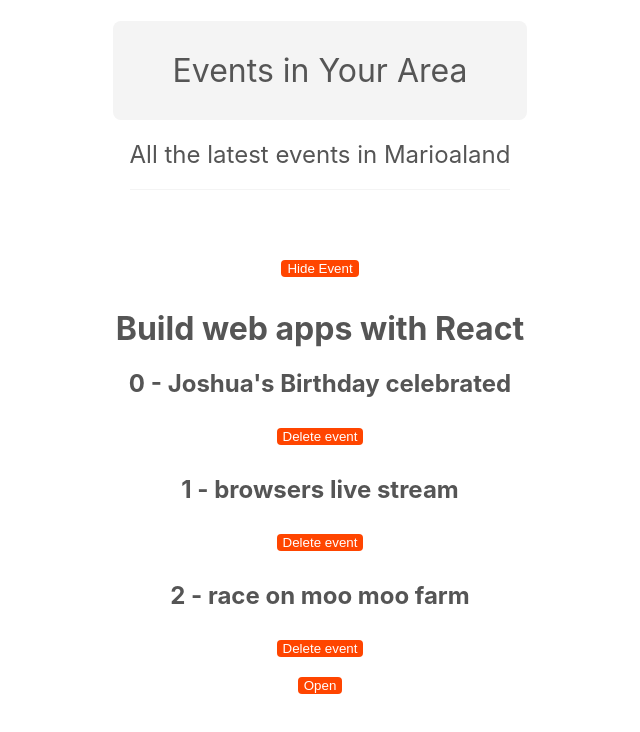
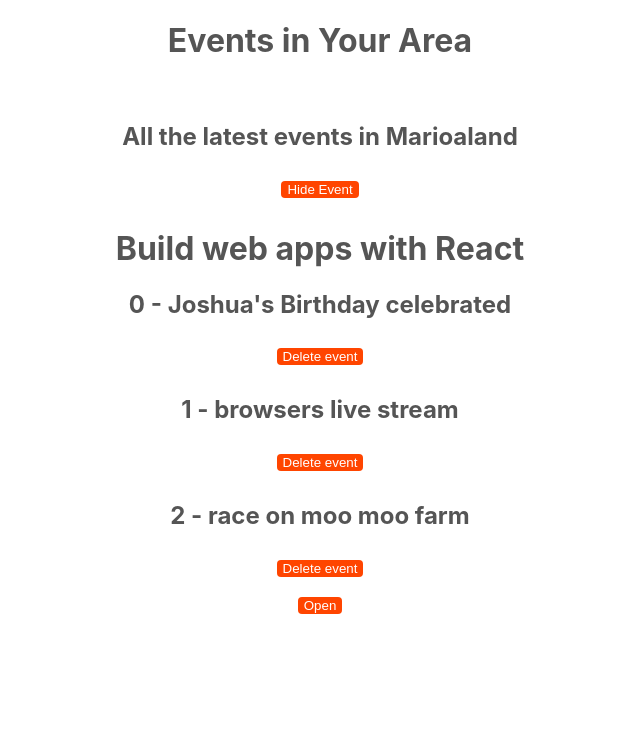
Before and after one commit to Josh-Alhassan/React-and-firebase, a React (Create React App) app in the folder my-react-app/: page / in a window 1280 px wide. Shown: the top 732 px of the page, without its empty margins (320-960 px from the left). Built offline with nearby package versions, Linux system fonts and the light colour scheme; the HTML template or start-up script is replaced by a standard one.

Commit message:
component style sheets

```diff
--- a/my-react-app/src/components/Modal.js
+++ b/my-react-app/src/components/Modal.js
@@ -1,4 +1,5 @@
 import './Modal.css'
+import ReactDOM from 'react';
 
 export default function Modal( {children, handleClose} ) {
   return ReactDOM.createPortal((
--- /dev/null
+++ b/my-react-app/src/components/Title.css
@@ -0,0 +1,18 @@
+.title-block .title {
+    display: inline-block;
+    padding: 30px 60px;
+    background: #f4f4f4;
+    border-radius: 8px;
+    font-weight: normal;
+    margin-bottom: 10px;
+  }
+
+.title-block .subtitle {
+    display: inline-block;
+    color: #555;
+    font-weight: normal;
+    padding-bottom: 20px;
+    border-bottom: 1px solid #f4f4f4;
+    margin-top: 10px;
+    margin-bottom: 60px;
+  }
--- a/my-react-app/src/components/Title.js
+++ b/my-react-app/src/components/Title.js
@@ -1,9 +1,9 @@
 export default function Title({title, subtitle}) {
     return (
-        <>
+        <div className="title-block">
             <h1 className="title">{title}</h1>
             <br />
             <h2 className="subtitle" >{subtitle}</h2>
-        </>
+        </div>
     )
 }
--- a/my-react-app/src/index.css
+++ b/my-react-app/src/index.css
@@ -24,22 +24,3 @@ button {
   margin: 10px auto;
   cursor: pointer;
 }
-
-.title {
-  display: inline-block;
-  padding: 30px 60px;
-  background: #f4f4f4;
-  border-radius: 8px;
-  font-weight: normal;
-  margin-bottom: 10px;
-}
-
-.subtitle {
-  display: inline-block;
-  color: #555;
-  font-weight: normal;
-  padding-bottom: 20px;
-  border-bottom: 1px solid #f4f4f4;
-  margin-top: 10px;
-  margin-bottom: 60px;
-}
```
Also changed, not shown: 1 other file (tests, documents, lock files or other folders).
